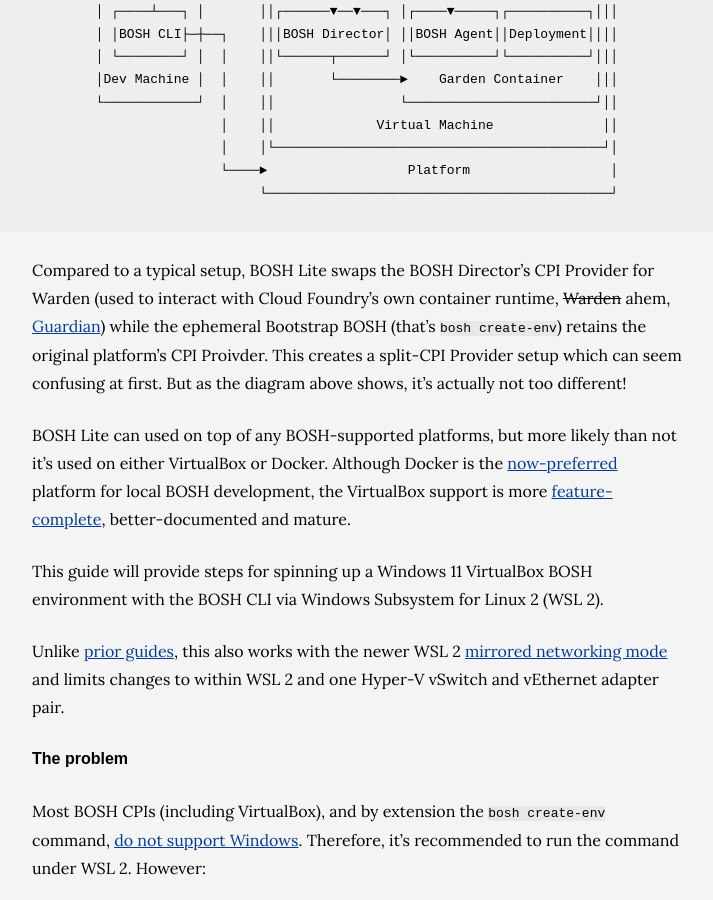
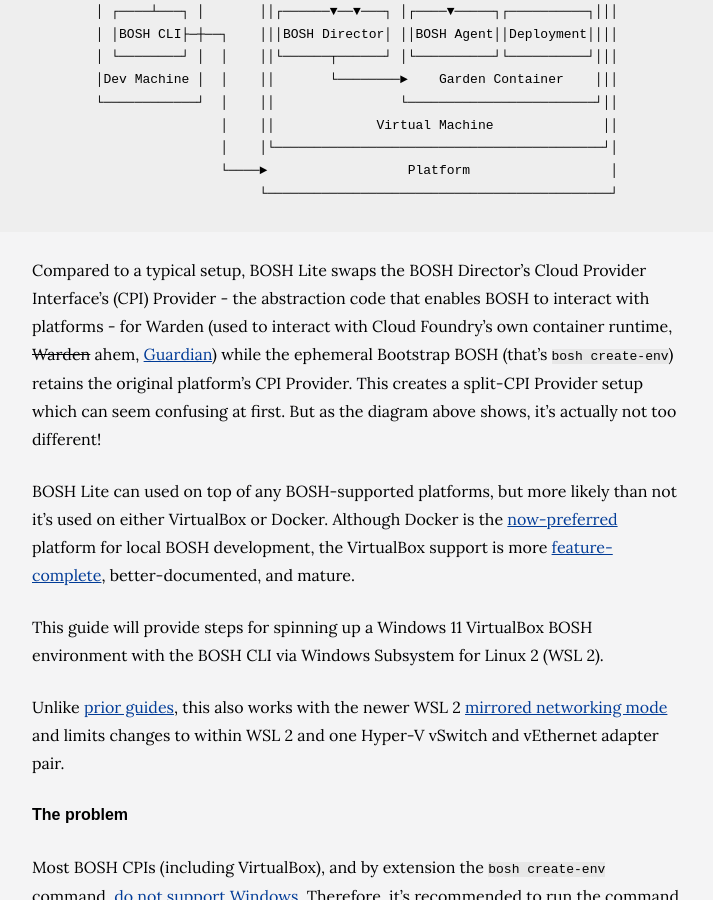
Before and after one commit to achrinza/www.achrinza.com, a Jekyll site: the page built from _posts/2026-07-17-running-bosh-lite-on-windows-11.md, in a window 1280 px wide and 900 px high, scrolled down 1365 px. Shown: the whole window, without its empty margins (283-996 px from the left). Built offline with Jekyll 4.4.1, drawn with Linux system fonts in a browser that asks for light colours; nearby versions of some CDN libraries.

Commit message:
fix(article): grammatical errors and clarity
Signed-off-by: Rifa Achrinza <25147899+achrinza@users.noreply.github.com>

````diff
--- a/_posts/2026-07-17-running-bosh-lite-on-windows-11.md
+++ b/_posts/2026-07-17-running-bosh-lite-on-windows-11.md
@@ -61,12 +61,13 @@ lightweight setup crammed into a single VM.
 
 ```
 
-Compared to a typical setup, BOSH Lite swaps the BOSH Director's CPI Provider
-for Warden (used to interact with Cloud Foundry's own container runtime,
-~~Warden~~ ahem,
+Compared to a typical setup, BOSH Lite swaps the BOSH Director's Cloud
+Provider Interface's (CPI) Provider - the abstraction code that enables BOSH
+to interact with platforms - for Warden (used to interact with Cloud Foundry's
+own container runtime, ~~Warden~~ ahem,
 [Guardian](https://github.com/cloudfoundry/garden-runc-release)) while the
 ephemeral Bootstrap BOSH (that's `bosh create-env`) retains the original
-platform's CPI Proivder. This creates a split-CPI Provider setup which can
+platform's CPI Provider. This creates a split-CPI Provider setup which can
 seem confusing at first. But as the diagram above shows, it's actually not too
 different!
 
@@ -75,7 +76,7 @@ than not it's used on either VirtualBox or Docker. Although Docker is the
 [now-preferred](https://github.com/cloudfoundry/docs-bosh/issues/907#issuecomment-4867328298)
 platform for local BOSH development, the VirtualBox support is more
 [feature-complete](https://github.com/cloudfoundry/bosh-docker-cpi-release/tree/65582382f6c9ae25c3ff6868bd2ab0279924d234#todo),
-better-documented and mature.
+better-documented, and mature.
 
 This guide will provide steps for spinning up a Windows 11 VirtualBox BOSH
 environment with the BOSH CLI via Windows Subsystem for Linux 2 (WSL 2).
````
